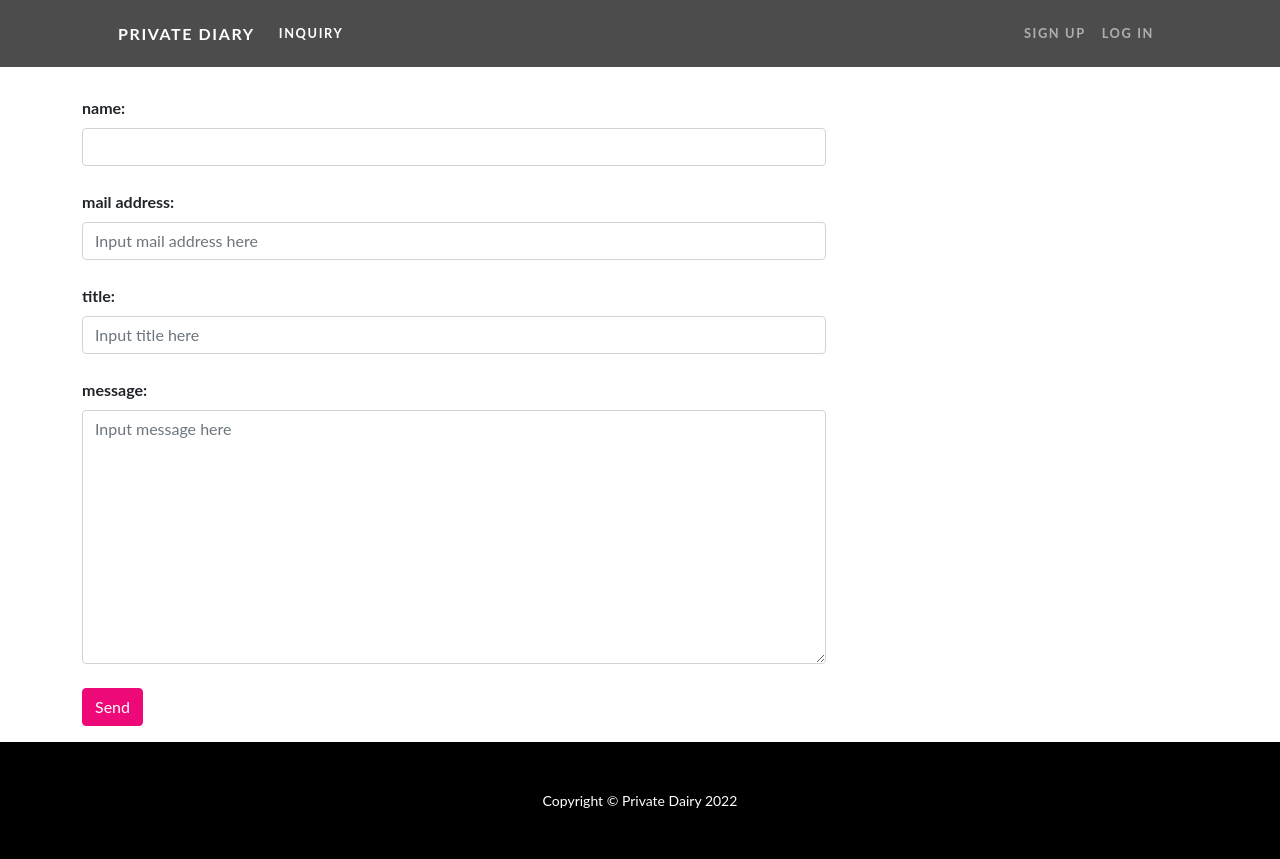
After one commit to syohex/python-study, a Django app: page /inquiry/ in a window 1280 px wide. The commit adds this page. Run offline with Django 3.2, Linux system fonts and the light colour scheme; some libraries are stand-ins or nearby versions.

Commit message:
Do section 8

```diff
--- /dev/null
+++ b/django_book01/private_diary/diary/forms.py
@@ -0,0 +1,22 @@
+from django import forms
+
+class InquiryForm(forms.Form):
+    name = forms.CharField(label='name', max_length=30)
+    email = forms.EmailField(label='mail address')
+    title = forms.CharField(label='title', max_length=30)
+    message = forms.CharField(label='message', widget=forms.Textarea)
+
+    def __init__(self, *args, **kwargs) -> None:
+        super().__init__(*args, **kwargs)
+
+        self.fields['name'].widget.attrs['class'] = 'form-control'
+        self.fields['name'].widget.attrs['placeholader'] = 'Input name here'
+
+        self.fields['email'].widget.attrs['class'] = 'form-control'
+        self.fields['email'].widget.attrs['placeholder'] = 'Input mail address here'
+
+        self.fields['title'].widget.attrs['class'] = 'form-control'
+        self.fields['title'].widget.attrs['placeholder'] = 'Input title here'
+
+        self.fields['message'].widget.attrs['class'] = 'form-control'
+        self.fields['message'].widget.attrs['placeholder'] = 'Input message here'
--- a/django_book01/private_diary/diary/templates/base.html
+++ b/django_book01/private_diary/diary/templates/base.html
@@ -35,7 +35,7 @@
         <div class="collapse navbar-collapse" id="navbarResponsive">
           <ul class="navbar-nav me-auto">
             <li class="nav-item">
-              <a class="nav-link {% block active_inquiry %}{% endblock %}" href="#">INQUIRY</a>
+              <a class="nav-link {% block active_inquiry %}{% endblock %}" href="{% url 'diary:inquiry' %}">INQUIRY</a>
             </li>
           </ul>
           <ul class="navbar-nav ms-auto">
--- /dev/null
+++ b/django_book01/private_diary/diary/templates/inquiry.html
@@ -0,0 +1,28 @@
+{% extends 'base.html' %}
+
+{% block title %}InQuiry|Private Diary{% endblock %}
+
+{% block active_inquiry %}active{% endblock %}
+
+{% block contents %}
+<div class="container">
+  <div class="my-div-style">
+    <form method="post">
+      {% csrf_token %}
+
+      {{ form.non_field_errors }}
+
+      {% for field in form %}
+      <div class="mb-4 col-8">
+        <label for="{{ field.id_for_label }}" class="form-label">
+          <strong>{{ field.label_tag }}</strong>
+        </label>
+        {{ field }}
+        {{ field.errors }}
+      </div>
+      {% endfor %}
+      <button class="btn btn-primary" type="submit">Send</button>
+    </form>
+  </div>
+</div>
+{% endblock %}
--- a/django_book01/private_diary/diary/urls.py
+++ b/django_book01/private_diary/diary/urls.py
@@ -2,4 +2,7 @@ from django.urls import path
 from . import views
 
 app_name = "diary"
-urlpatterns = [path("", views.IndexView.as_view(), name="index")]
+urlpatterns = [
+    path("", views.IndexView.as_view(), name="index"),
+    path("inquiry/", views.InquiryView.as_view(), name="inquiry"),
+]
--- a/django_book01/private_diary/diary/views.py
+++ b/django_book01/private_diary/diary/views.py
@@ -1,4 +1,9 @@
 from django.views import generic
+from .forms import InquiryForm
 
 class IndexView(generic.TemplateView):
     template_name = "index.html"
+
+class InquiryView(generic.FormView):
+    template_name = "inquiry.html"
+    form_class = InquiryForm
--- a/django_book01/private_diary/static/css/mystyle.css
+++ b/django_book01/private_diary/static/css/mystyle.css
@@ -7,3 +7,7 @@ body, #wrapper {
 footer {
   margin-top: auto;
 }
+
+.my-div-style {
+  margin-top: 6rem;
+}
```
